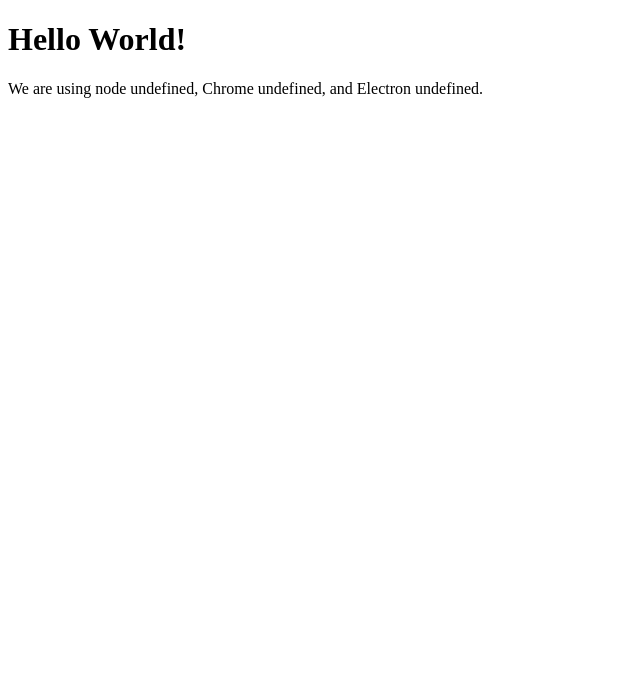
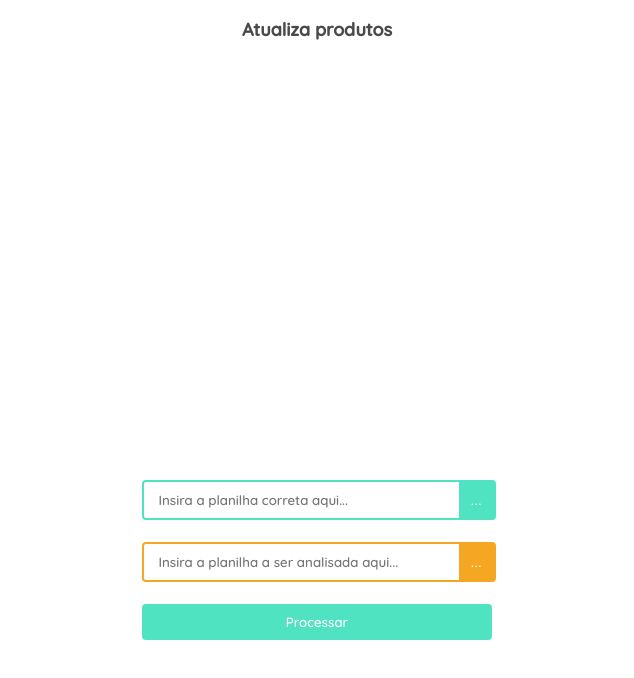
Before and after one commit to DaniloJrC/Atualiza-Produtos, an Electron app: page src/index.html in a window 634 px wide. Drawn offline with Linux system fonts and the light colour scheme.

Commit message:
Create html and css components

```diff
--- a/src/index.html
+++ b/src/index.html
@@ -2,18 +2,29 @@
 <html>
     <head>
         <meta charset="UTF-8">
-        <title>Hello World!</title>
+        <title>Atualiza produtos</title>
         <meta http-equiv="Content-Security-Policy" content="script-src 'self' 'unsafe-inline';" />
+        <link rel="stylesheet" href="styles.css">
     </head>
-    <body style="background: white;">
-        <h1>Hello World!</h1>
-        <p>
-            We are using node
-            <script>document.write(process.versions.node)</script>,
-            Chrome
-            <script>document.write(process.versions.chrome)</script>,
-            and Electron
-            <script>document.write(process.versions.electron)</script>.
-        </p>
+    <body>
+        <h3 class="title">Atualiza produtos</h3>
+        <div class="main-div">
+            <div class="line-div">
+                <div class="input-right-data-div">
+                    <input id="inputRightData" class="input-right-data" type="text" onmousedown="return false"
+                        placeholder="Insira a planilha correta aqui...">
+                    <button class="choose-right-data-button" onmousedown="return false" type="button">...</button>
+                </div>
+            </div>
+            <div class="line-div">
+                <div class="input-wrong-data-div">
+                    <input id="inputWrongData" class="input-wrong-data" type="text" onmousedown="return false"
+                        placeholder="Insira a planilha a ser analisada aqui...">
+                    <button class="choose-wrong-data-button" onmousedown="return false" type="button">...</button>
+                </div>
+            </div>
+            <button onclick="alert()" id="processButton" class="process-button"
+                onmousedown="return false">Processar</button>
+        </div>
     </body>
 </html>
--- a/src/styles.css
+++ b/src/styles.css
@@ -0,0 +1,156 @@
+html,
+body {
+  margin: 0;
+  padding: 0;
+  box-sizing: border-box;
+  background: white;
+}
+
+@font-face {
+  font-family: "Quicksand-Medium";
+  src: url("/fonts/Quicksand-Medium.ttf");
+}
+
+@font-face {
+  font-family: "Quicksand-Bold";
+  src: url("/fonts/Quicksand-Bold.ttf");
+}
+
+@font-face {
+  font-family: "Quicksand-Light";
+  src: url("/fonts/Quicksand-Light.ttf");
+}
+
+@font-face {
+  font-family: "Quicksand-Regular";
+  src: url("/fonts/Quicksand-Regular.ttf");
+}
+
+.title {
+  color: #4a4a4a;
+  font-size: 18px;
+  text-align: center;
+  font-family: "Quicksand-Medium";
+}
+
+.main-div {
+  width: 100%;
+  height: auto;
+  bottom: 20%;
+  background: white;
+  display: grid;
+  grid-template-columns: 1fr 3fr 1fr;
+  grid-template-rows: 36px 36px 36px;
+  grid-gap: 26px;
+  position: absolute;
+}
+
+.line-div{
+  grid-column-start: 2;
+  grid-column-end: 2;
+}
+
+/* INPUT RIGHT DATA */
+
+.input-right-data-div {
+  border: 2px solid #50e3c2;
+  border-radius: 4px;
+  width: 100%;
+  height: auto;
+  background: white;
+  display: grid;
+  grid-template-columns: 9fr 1fr;
+  grid-template-rows: 36px;
+  grid-gap: 0px;
+  position: absolute;
+  grid-column-start: 2;
+  grid-column-end: 2;
+}
+
+.input-right-data {
+  padding-left: 12px;
+  border-color: transparent;
+  font-family: "Quicksand-Medium";
+  size: 12px;
+  background-color: transparent;
+  color: #c2c2c2;
+  grid-column-start: 1;
+  grid-column-end: 1;
+}
+
+.choose-right-data-button {
+  border-color: transparent;
+  border-radius: 0px;
+  color: white;
+  background-color: #50e3c2;
+  grid-column-start: 2;
+  grid-column-end: 2;
+}
+
+/* INPUT WRONG DATA */
+
+.input-wrong-data-div {
+  border: 2px solid #f5a623;
+  border-radius: 4px;
+  width: 100%;
+  height: auto;
+  background: white;
+  display: grid;
+  grid-template-columns: 9fr 1fr;
+  grid-template-rows: 36px;
+  grid-gap: 0px;
+  position: absolute;
+  grid-column-start: 2;
+  grid-column-end: 2;
+}
+
+.input-wrong-data {
+  padding-left: 12px;
+  border-color: transparent;
+  font-family: "Quicksand-Medium";
+  size: 12px;
+  background-color: transparent;
+  color: #c2c2c2;
+  grid-column-start: 1;
+  grid-column-end: 1;
+}
+
+.choose-wrong-data-button {
+  border-color: transparent;
+  border-radius: 0px;
+  color: white;
+  background-color: #f5a623;
+  grid-column-start: 2;
+  grid-column-end: 2;
+}
+
+.process-button {
+  border-radius: 4px;
+  border-style: solid;
+  border-color: #50e3c2;
+  font-family: "Quicksand-Medium";
+  size: 14px;
+  background-color: #50e3c2;
+  color: white;
+  grid-column-start: 2;
+  grid-column-end: 3;
+  width: 100%;
+  height: 100%;
+}
+
+.input-right-data:hover {
+  background: #f1f1f1;
+}
+
+.input-wrong-data:hover {
+  background: #f1f1f1;
+}
+
+.input-right-data:active {
+  border-color: transparent;
+}
+
+.process-button:active {
+	position:relative;
+	top:1px;
+}
```
Also changed, not shown: src/index.js (+12 -1 lines), fonts/Quicksand-Bold.ttf (added), fonts/Quicksand-Light.ttf (added), fonts/Quicksand-Medium.ttf (added), fonts/Quicksand-Regular.ttf (added), 1 other file.
